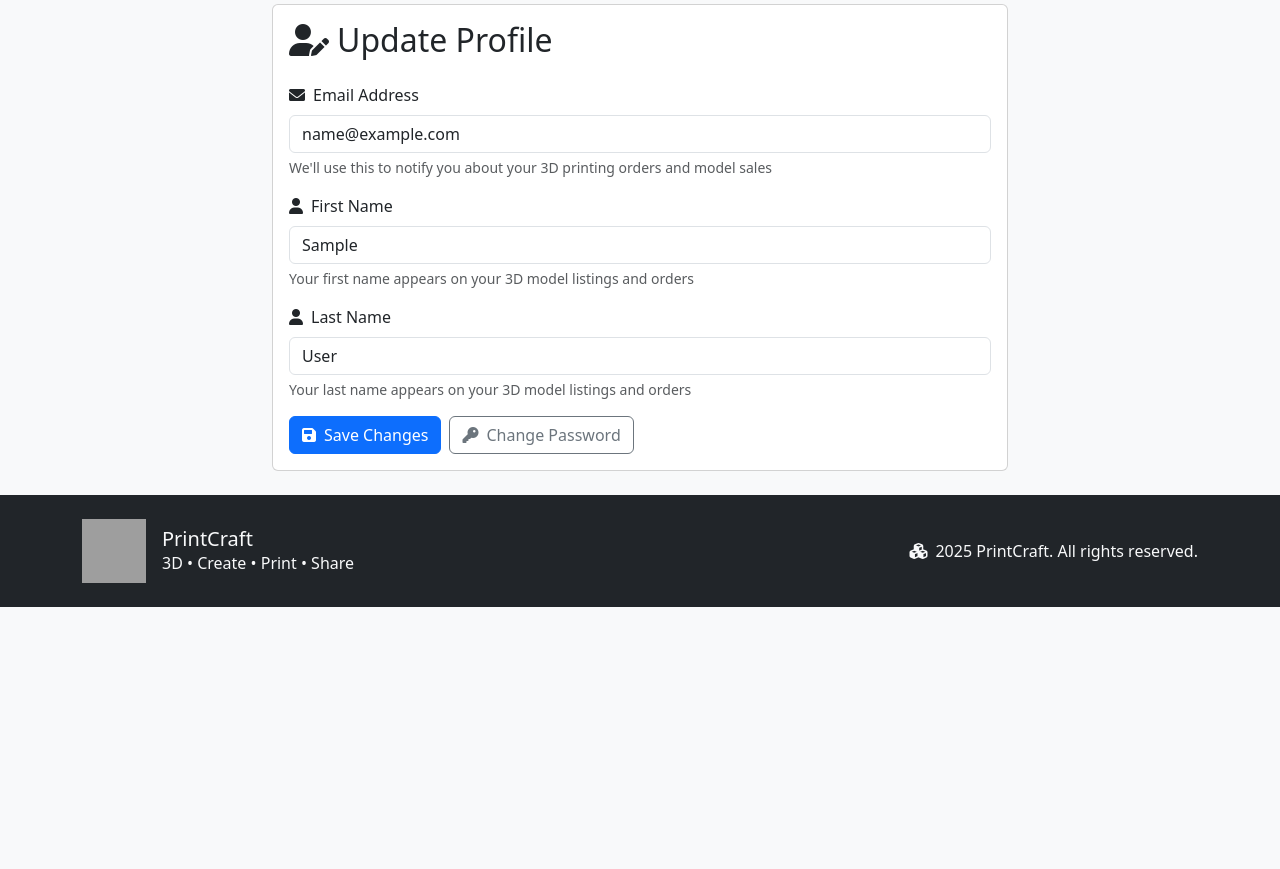
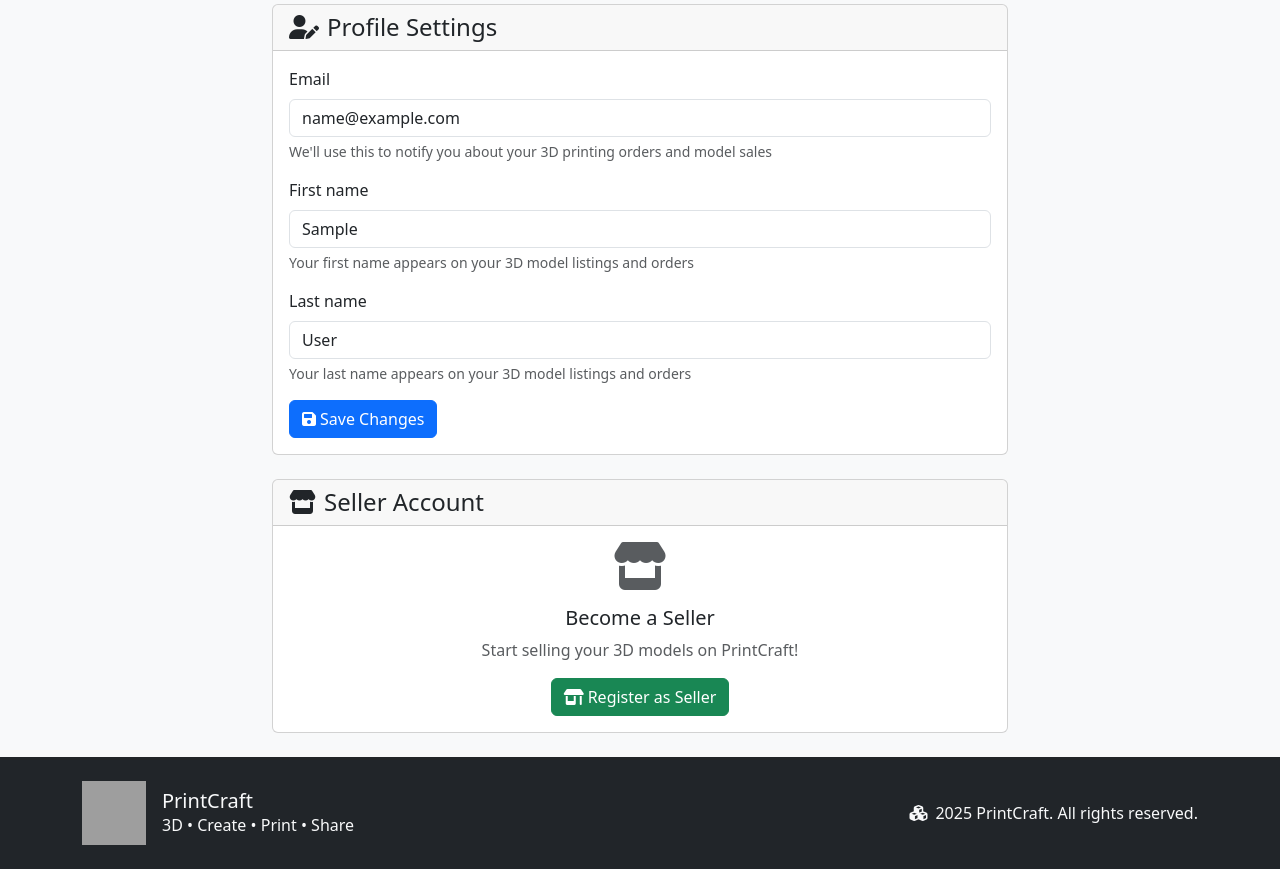
Before and after one commit to fara-t03fp24/ESD-52427848-CS551Q-Assessment-3, a Django app: page /users/profile/ in a window 1280 px wide. Shown: the part 432-1301 px from the top of the page. Before the commit the page ends 1039 px from the top, so only its background shows below. Run offline with Django 4.2, Linux system fonts and the light colour scheme; the visitor is signed in with stand-in values (Sample User, id 1); some web fonts are replaced; grey boxes are pictures that could not be loaded.

Commit message:
Update user profile system with seller features and improved UI

```diff
--- a/apps/users/forms.py
+++ b/apps/users/forms.py
@@ -4,9 +4,15 @@ from .models import User
 
 
 class UserRegistrationForm(UserCreationForm):
+    is_seller = forms.BooleanField(
+        required=False,
+        label='Register as a Seller',
+        help_text='Check this if you want to sell 3D models in your own shop.'
+    )
+
     class Meta:
         model = User
-        fields = ['email', 'first_name', 'last_name', 'password1', 'password2']
+        fields = ['email', 'first_name', 'last_name', 'password1', 'password2', 'is_seller']
         help_texts = {
             'email': 'We\'ll use this to notify you about your 3D printing orders',
             'first_name': 'Your first name will be shown on your 3D model listings',
@@ -37,6 +43,9 @@ class UserRegistrationForm(UserCreationForm):
         })
         self.fields['password1'].help_text = 'Create a strong password to protect your 3D printing marketplace account'
         self.fields['password2'].help_text = 'Enter the same password as above, for verification'
+        self.fields['is_seller'].widget.attrs.update({
+            'class': 'form-check-input'
+        })
 
 
 class UserUpdateForm(forms.ModelForm):
--- a/apps/users/models.py
+++ b/apps/users/models.py
@@ -12,6 +12,7 @@ class User(AbstractUser, BaseModel):
     full_name = models.CharField(max_length=255, null=True, blank=True)
     phone = models.CharField(max_length=15, unique=True, null=True, blank=True)
     email = models.EmailField(unique=True)
+    is_seller = models.BooleanField(default=False, help_text="Designates whether this user can sell models")
     username = None  # Disable username field
 
     groups = models.ManyToManyField(
--- a/apps/users/templates/users/profile.html
+++ b/apps/users/templates/users/profile.html
@@ -1,73 +1,81 @@
 {% extends 'base.html' %}
 
-{% block title %}Update Profile - PrintCraft{% endblock %}
+{% block title %}Profile Settings - PrintCraft{% endblock %}
 
 {% block content %}
 <div class="row justify-content-center">
     <div class="col-md-8">
-        <div class="card">
+        <div class="card mb-4">
+            <div class="card-header">
+                <h4 class="mb-0"><i class="fas fa-user-edit me-2"></i>Profile Settings</h4>
+            </div>
             <div class="card-body">
-                <h2 class="card-title mb-4">
-                    <i class="fas fa-user-edit me-2"></i>Update Profile
-                </h2>
-
-                {% if form.errors %}
-                    <div class="alert alert-danger">
-                        <i class="fas fa-exclamation-triangle me-2"></i>Please correct the errors below.
-                    </div>
-                {% endif %}
-
                 <form method="post">
                     {% csrf_token %}
 
+                    {% for field in form %}
                         <div class="mb-3">
-                        <label for="{{ form.email.id_for_label }}" class="form-label">
-                            <i class="fas fa-envelope me-2"></i>Email Address
-                        </label>
-                        {{ form.email }}
-                        {% if form.email.errors %}
+                            <label for="{{ field.id_for_label }}" class="form-label">{{ field.label }}</label>
+                            {{ field }}
+                            {% if field.help_text %}
+                                <div class="form-text">{{ field.help_text }}</div>
+                            {% endif %}
+                            {% if field.errors %}
                                 <div class="invalid-feedback d-block">
-                                {{ form.email.errors }}
+                                    {% for error in field.errors %}
+                                        {{ error }}
+                                    {% endfor %}
                                 </div>
                             {% endif %}
-                        <div class="form-text">{{ form.email.help_text }}</div>
+                        </div>
+                    {% endfor %}
+
+                    <button type="submit" class="btn btn-primary">
+                        <i class="fas fa-save me-1"></i>Save Changes
+                    </button>
+                </form>
+            </div>
         </div>
 
-                    <div class="mb-3">
-                        <label for="{{ form.first_name.id_for_label }}" class="form-label">
-                            <i class="fas fa-user me-2"></i>First Name
-                        </label>
-                        {{ form.first_name }}
-                        {% if form.first_name.errors %}
-                            <div class="invalid-feedback d-block">
-                                {{ form.first_name.errors }}
+        <!-- Seller Registration -->
+        <div class="card">
+            <div class="card-header">
+                <h4 class="mb-0"><i class="fas fa-store me-2"></i>Seller Account</h4>
+            </div>
+            <div class="card-body">
+                {% if user.is_seller %}
+                    {% if user.shop %}
+                        <div class="text-center">
+                            <i class="fas fa-store-alt fa-3x text-success mb-3"></i>
+                            <h5>You have a shop!</h5>
+                            <p class="text-muted">Manage your 3D models and track your sales in your shop dashboard.</p>
+                            <a href="{% url 'products:shop_dashboard' user.shop.slug %}" class="btn btn-primary">
+                                <i class="fas fa-chart-line me-1"></i>Go to Shop Dashboard
+                            </a>
+                        </div>
+                    {% else %}
+                        <div class="text-center">
+                            <i class="fas fa-store fa-3x text-primary mb-3"></i>
+                            <h5>Set Up Your Shop</h5>
+                            <p class="text-muted">You're registered as a seller. Create your shop to start selling your 3D models!</p>
+                            <a href="{% url 'products:shop_create' %}" class="btn btn-primary">
+                                <i class="fas fa-plus-circle me-1"></i>Create Your Shop
+                            </a>
                         </div>
                     {% endif %}
-                        <div class="form-text">{{ form.first_name.help_text }}</div>
-                    </div>
-
-                    <div class="mb-3">
-                        <label for="{{ form.last_name.id_for_label }}" class="form-label">
-                            <i class="fas fa-user me-2"></i>Last Name
-                        </label>
-                        {{ form.last_name }}
-                        {% if form.last_name.errors %}
-                            <div class="invalid-feedback d-block">
-                                {{ form.last_name.errors }}
+                {% else %}
+                    <div class="text-center">
+                        <i class="fas fa-store fa-3x text-muted mb-3"></i>
+                        <h5>Become a Seller</h5>
+                        <p class="text-muted">Start selling your 3D models on PrintCraft!</p>
+                        <form method="post" action="{% url 'users:become_seller' %}">
+                            {% csrf_token %}
+                            <button type="submit" class="btn btn-success">
+                                <i class="fas fa-store-alt me-1"></i>Register as Seller
+                            </button>
+                        </form>
                     </div>
                 {% endif %}
-                        <div class="form-text">{{ form.last_name.help_text }}</div>
-                    </div>
-
-                    <div class="d-flex gap-2">
-                        <button type="submit" class="btn btn-primary">
-                            <i class="fas fa-save me-2"></i>Save Changes
-                        </button>
-                        <a href="{% url 'users:password_change' %}" class="btn btn-outline-secondary">
-                            <i class="fas fa-key me-2"></i>Change Password
-                        </a>
-                    </div>
-                </form>
             </div>
         </div>
     </div>
--- a/apps/users/urls.py
+++ b/apps/users/urls.py
@@ -5,6 +5,9 @@ app_name = 'users'
 
 urlpatterns = [
     path('register/', views.register, name='register'),
+    path('login/', views.login_view, name='login'),
+    path('logout/', views.logout_view, name='logout'),
     path('profile/', views.profile_update, name='profile'),
-    path('profile/password/', views.password_change, name='password_change'),
+    path('password/', views.password_change, name='password_change'),
+    path('become-seller/', views.become_seller, name='become_seller'),
 ]
```
Lines whose indentation alone changed are shown as unchanged.
